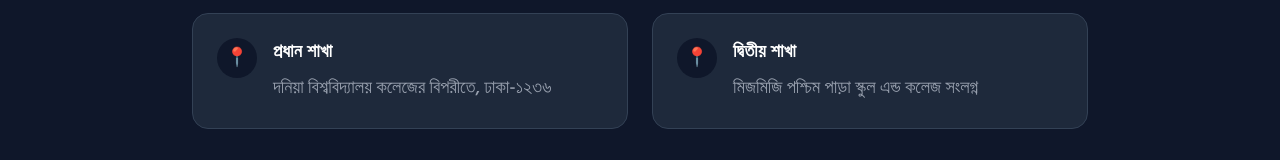
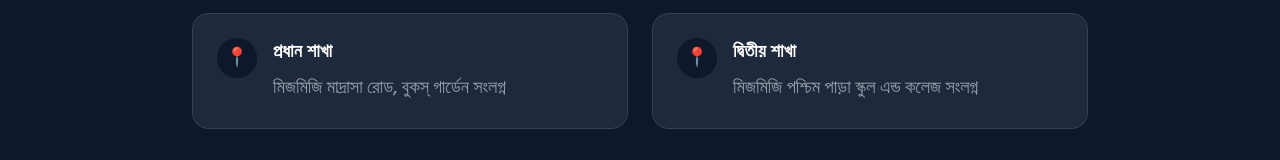
Before and after one commit to Supto71/Radiation-Coaching, a React (Vite) app in the folder frontend/: page / in a window 1280 px wide. Shown: the part 1737-1897 px from the top of the page. Built offline with nearby package versions, Linux system fonts and the light colour scheme.

Commit message:
Update primary branch address

```diff
--- a/frontend/src/pages/Home.jsx
+++ b/frontend/src/pages/Home.jsx
@@ -126,7 +126,7 @@ const Home = () => {
               </div>
               <div>
                 <h3 className="text-white font-bold mb-1">প্রধান শাখা</h3>
-                <p className="text-gray-400 text-xs leading-relaxed">দনিয়া বিশ্ববিদ্যালয় কলেজের বিপরীতে, ঢাকা-১২৩৬</p>
+                <p className="text-gray-400 text-xs leading-relaxed">মিজমিজি মাদ্রাসা রোড, বুকস্ গার্ডেন সংলগ্ন</p>
               </div>
             </div>
             {/* Branch 2 */}
```
